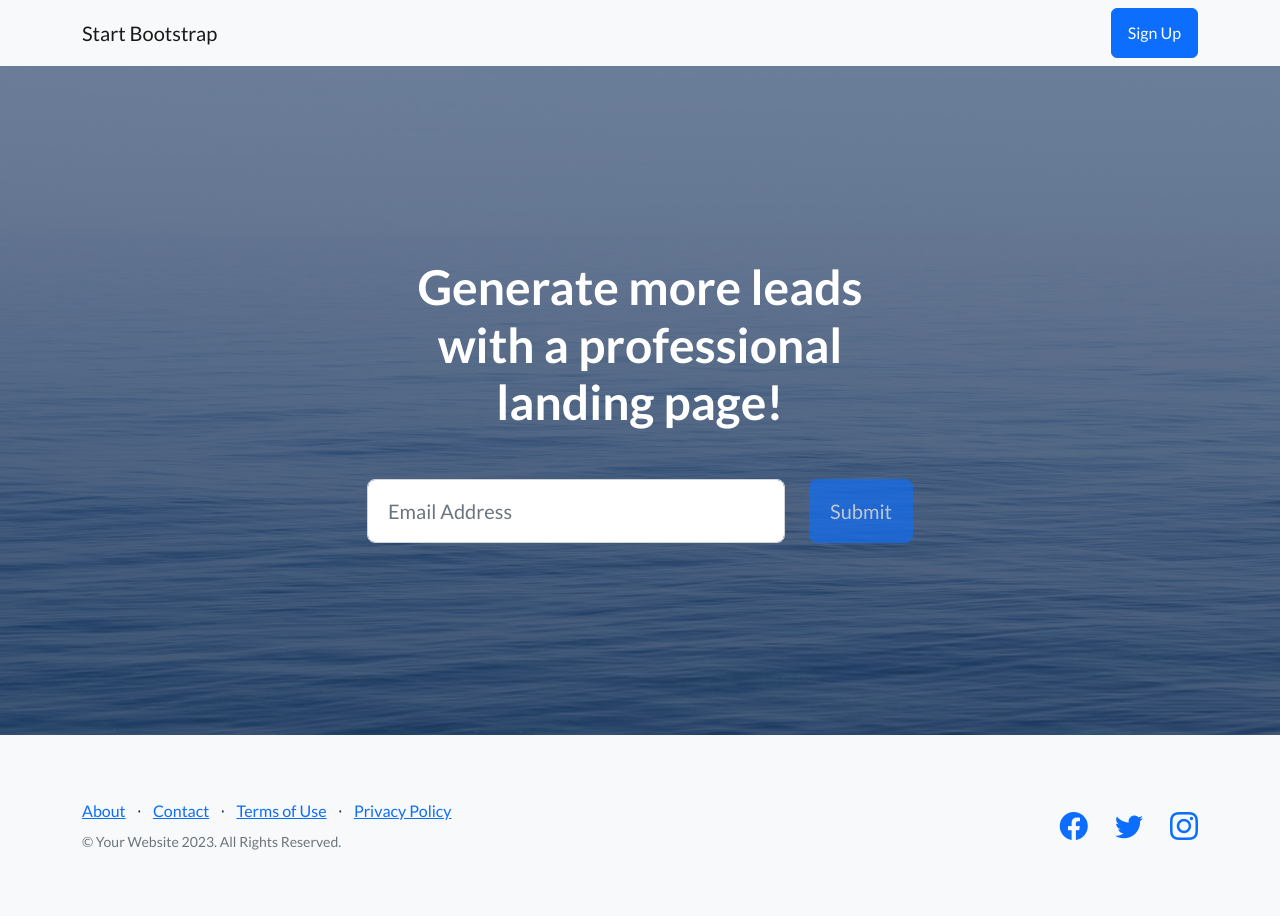
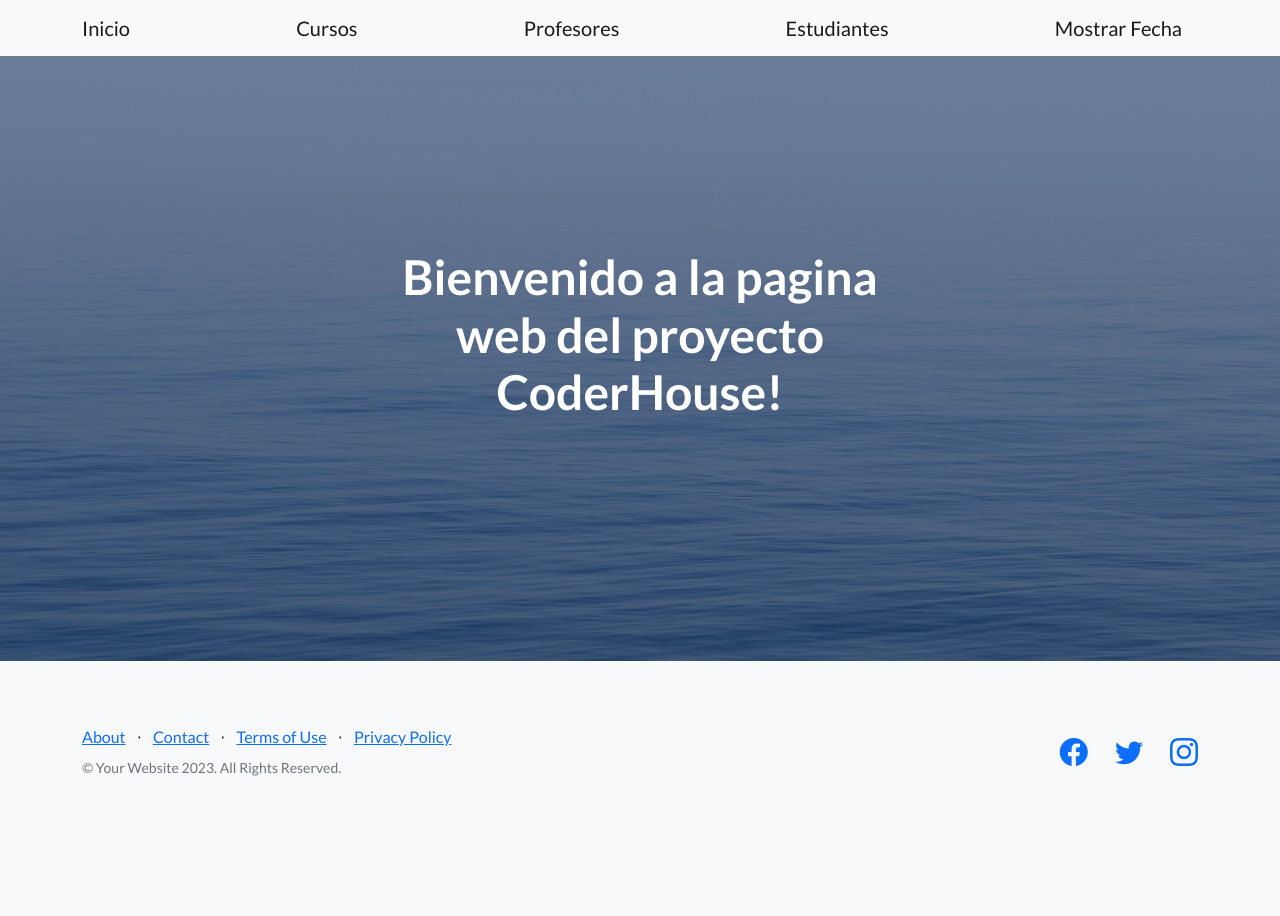
Before and after one commit to pachecog20/Proyecto-Final-Pacheco-Parrondo, a Django app: page /inicio/ in a window 1280 px wide. After the commit the page ends 776 px from the top, so only its background shows below. Run offline with Django 4.2, Linux system fonts and the light colour scheme; some libraries are stand-ins or nearby versions.

Commit message:
no hice mucho, seguir desde 00:35:30

```diff
--- a/inicio/templates/inicio/index.html
+++ b/inicio/templates/inicio/index.html
@@ -20,8 +20,11 @@
         <!-- Navigation-->
         <nav class="navbar navbar-light bg-light static-top">
             <div class="container">
-                <a class="navbar-brand" href="#!">Start Bootstrap</a>
-                <a class="btn btn-primary" href="#signup">Sign Up</a>
+                <a class="navbar-brand" href="#!">Inicio</a>
+                <a class="navbar-brand" href={% url 'crear_curso' %}>Cursos</a>
+                <a class="navbar-brand" href={% url 'prueba_render' %}>Profesores</a>
+                <a class="navbar-brand" href={% url 'prueba_template' %}>Estudiantes</a>
+                <a class="navbar-brand" href={% url 'mostrar_fecha' %}>Mostrar Fecha</a>
             </div>
         </nav>
         <!-- Masthead-->
@@ -31,7 +34,7 @@
                     <div class="col-xl-6">
                         <div class="text-center text-white">
                             <!-- Page heading-->
-                            <h1 class="mb-5">Generate more leads with a professional landing page!</h1>
+                            <h1 class="mb-5">Bienvenido a la pagina web del proyecto CoderHouse!</h1>
                             <!-- Signup form-->
                             <!-- * * * * * * * * * * * * * * *-->
                             <!-- * * SB Forms Contact Form * *-->
@@ -40,27 +43,9 @@
                             <!-- To make this form functional, sign up at-->
                             <!-- https://startbootstrap.com/solution/contact-forms-->
                             <!-- to get an API token!-->
-                            <form class="form-subscribe" id="contactForm" data-sb-form-api-token="API_TOKEN">
+
                                 <!-- Email address input-->
-                                <div class="row">
-                                    <div class="col">
-                                        <input class="form-control form-control-lg" id="emailAddress" type="email" placeholder="Email Address" data-sb-validations="required,email" />
-                                        <div class="invalid-feedback text-white" data-sb-feedback="emailAddress:required">Email Address is required.</div>
-                                        <div class="invalid-feedback text-white" data-sb-feedback="emailAddress:email">Email Address Email is not valid.</div>
-                                    </div>
-                                    <div class="col-auto"><button class="btn btn-primary btn-lg disabled" id="submitButton" type="submit">Submit</button></div>
-                                </div>
-                                <!-- Submit success message-->
-                                <!---->
-                                <!-- This is what your users will see when the form-->
-                                <!-- has successfully submitted-->
-                                <div class="d-none" id="submitSuccessMessage">
-                                    <div class="text-center mb-3">
-                                        <div class="fw-bolder">Form submission successful!</div>
-                                        <p>To activate this form, sign up at</p>
-                                        <a class="text-white" href="https://startbootstrap.com/solution/contact-forms">https://startbootstrap.com/solution/contact-forms</a>
-                                    </div>
-                                </div>
+
                                 <!-- Submit error message-->
                                 <!---->
                                 <!-- This is what your users will see when there is-->
--- a/inicio/urls.py
+++ b/inicio/urls.py
@@ -1,12 +1,12 @@
 from django.urls import path
 from inicio import views
 
-app_name = "inicio"
+# app_name = "inicio"
 
 urlpatterns = [
-    path('', views.mi_vista),
-    path("mostrar-fecha/", views.mostrar_fecha),
-    path("prueba-template/", views.prueba_template),
-    path("crear-curso/", views.crear_curso),
-    path("prueba-render/", views.prueba_render),
+    path('', views.mi_vista, name ='inicio'),
+    path("mostrar-fecha/", views.mostrar_fecha, name ="mostrar_fecha"),
+    path("prueba-template/", views.prueba_template, name ="prueba_template"),
+    path("crear-curso/", views.crear_curso, name ="crear_curso"),
+    path("prueba-render/", views.prueba_render, name ="prueba_render"),
 ]
```
